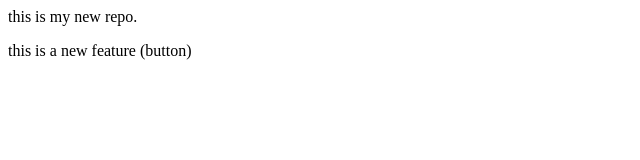
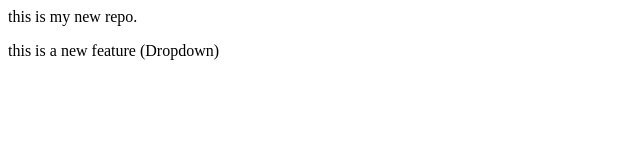
Before and after one commit to Developer-myself/localrepo, a plain HTML site: page index.html in a window 1280 px wide. Shown: the full height of the page, 0-640 px from the left. Drawn offline with Linux system fonts and the light colour scheme.

Commit message:
Add Dropdown

```diff
--- a/index.html
+++ b/index.html
@@ -1,2 +1,2 @@
 <p>this is my new repo.</p>
-<p>this is a new feature (button)</p>
+<p>this is a new feature (Dropdown)</p>
```
